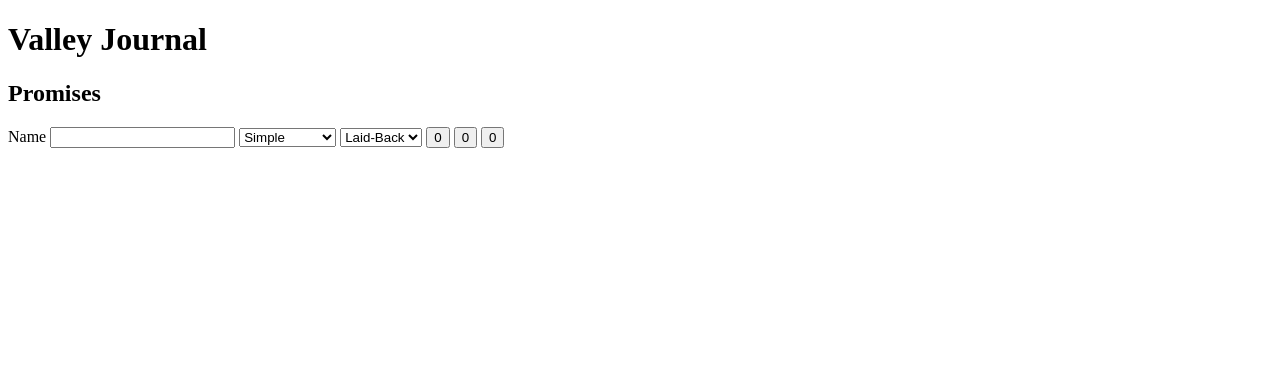
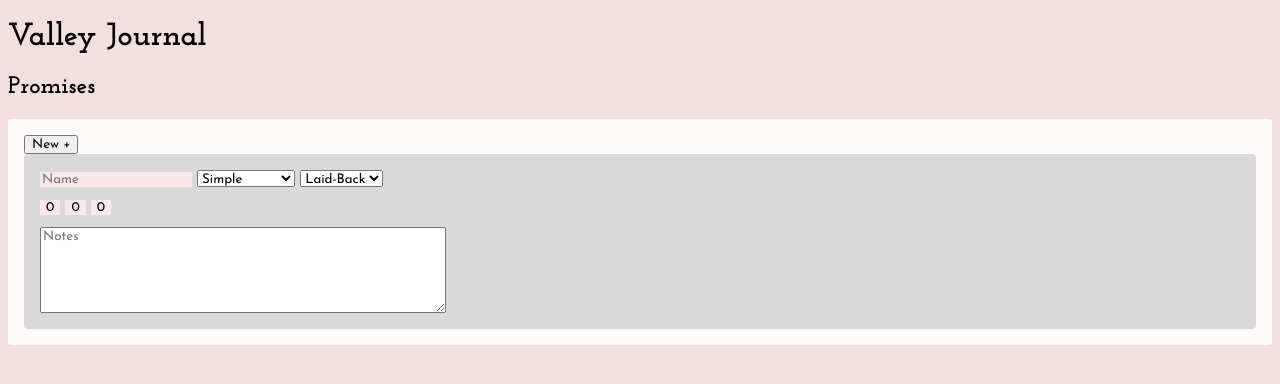
Before and after one commit to starberries/valley-journal, a plain HTML site: page index.html in a window 1280 px wide. Drawn offline with Linux system fonts and the light colour scheme.

Commit message:
Add basic layout and styling for Promise Tracker

```diff
--- a/index.html
+++ b/index.html
@@ -11,22 +11,29 @@
         <h1>Valley Journal</h1>
         <!-- Promise Tracker -->
         <h2>Promises</h2>
+        <section class="promise-tracker">
+            <button class="add">New +</button>
             <div class="promise">
-            <label for="promise-name">Name</label>
-            <input type="text" name="promise-name" id="" />
-            <select name="promise-complexity" id="promise-complexity">
+                <div>
+                    <input type="text" placeholder="Name" name="promise-name" />
+                    <select name="promise-complexity">
                         <option value="simple">Simple</option>
                         <option value="complicated">Complicated</option>
                         <option value="puzzling">Puzzling</option>
                     </select>
-            <select name="promise-urency" id="promise-urgency">
+                    <select name="promise-urency">
                         <option value="laid-back">Laid-Back</option>
                         <option value="urgent">Urgent</option>
                         <option value="critical">Critical</option>
                     </select>
+                </div>
+                <div>
                     <input class="progress-box" type="button" value="0" />
                     <input class="progress-box" type="button" value="0" />
                     <input class="progress-box" type="button" value="0" />
                 </div>
+                <textarea name="promise-notes" placeholder="Notes"></textarea>
+            </div>
+        </section>
     </body>
 </html>
--- a/style.css
+++ b/style.css
@@ -0,0 +1,55 @@
+@import url("https://fonts.googleapis.com/css2?family=Josefin+Sans:ital,wght@0,100..700;1,100..700&family=Josefin+Slab:ital,wght@0,100..700;1,100..700&display=swap");
+
+* {
+    font-family: "Josefin Sans", Arial, Helvetica, sans-serif;
+}
+
+body {
+    background-color: #f2e0e0;
+}
+
+h1,
+h2,
+h3,
+h4,
+h5 {
+    font-family: "Josefin Slab", "Times New Roman", Times, serif;
+}
+
+input {
+    border: none;
+    background-color: #fbe8e8;
+}
+
+input:focus {
+    outline: none;
+}
+
+.promise-tracker {
+    background-color: #fffafa;
+    padding: 1rem;
+    border-radius: 3px;
+}
+
+.promise {
+    display: flex;
+    flex-direction: column;
+    background-color: #d9d9d9;
+    padding: 1rem;
+    border-radius: 4px;
+}
+
+.promise div {
+    margin-bottom: 12px;
+}
+
+.promise textarea {
+    width: 400px;
+    height: 5rem;
+}
+
+.promise-name {
+    max-width: 400px;
+    font-size: 24px;
+    height: 24px;
+}
```
Lines whose indentation alone changed are shown as unchanged.
